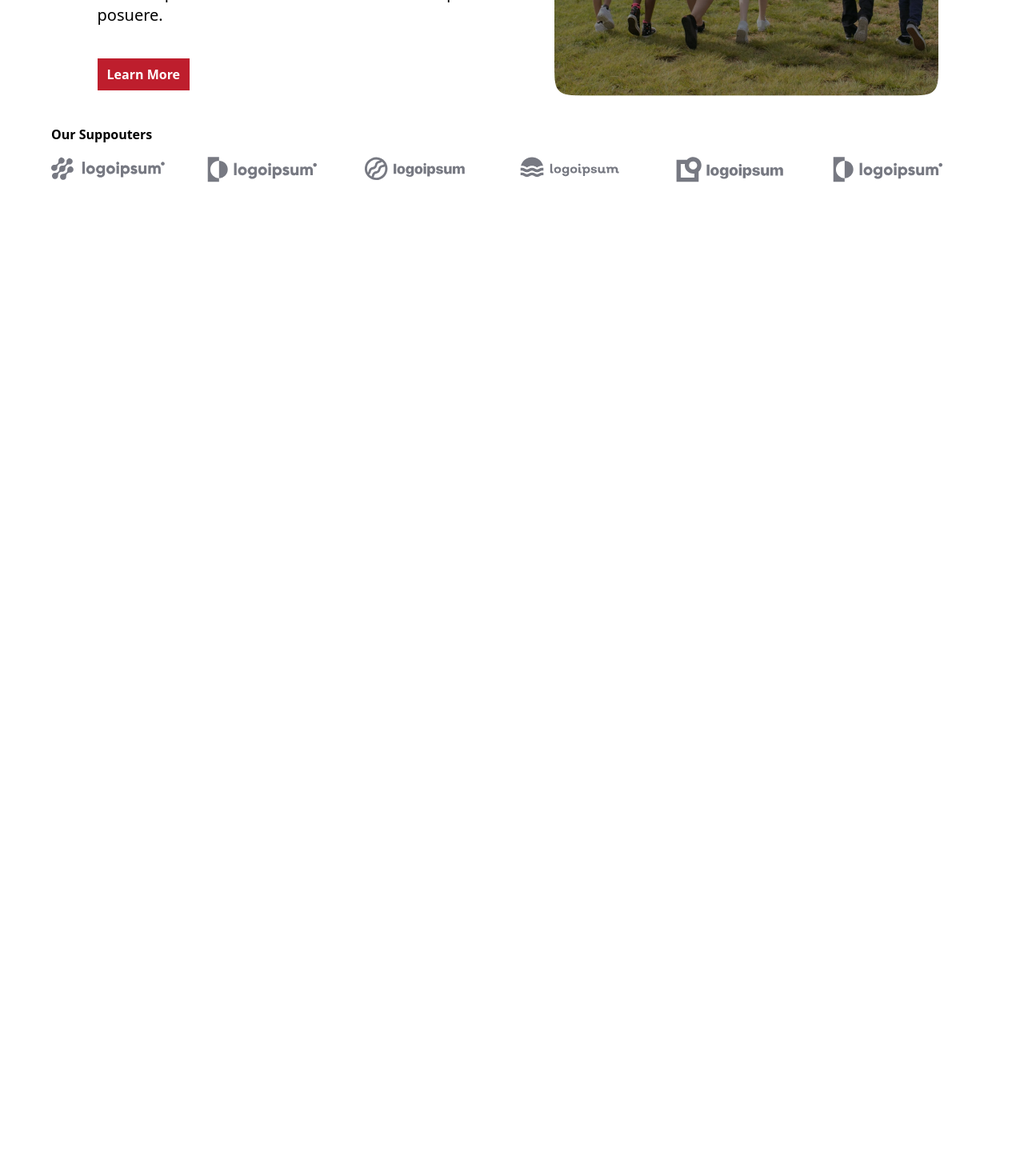
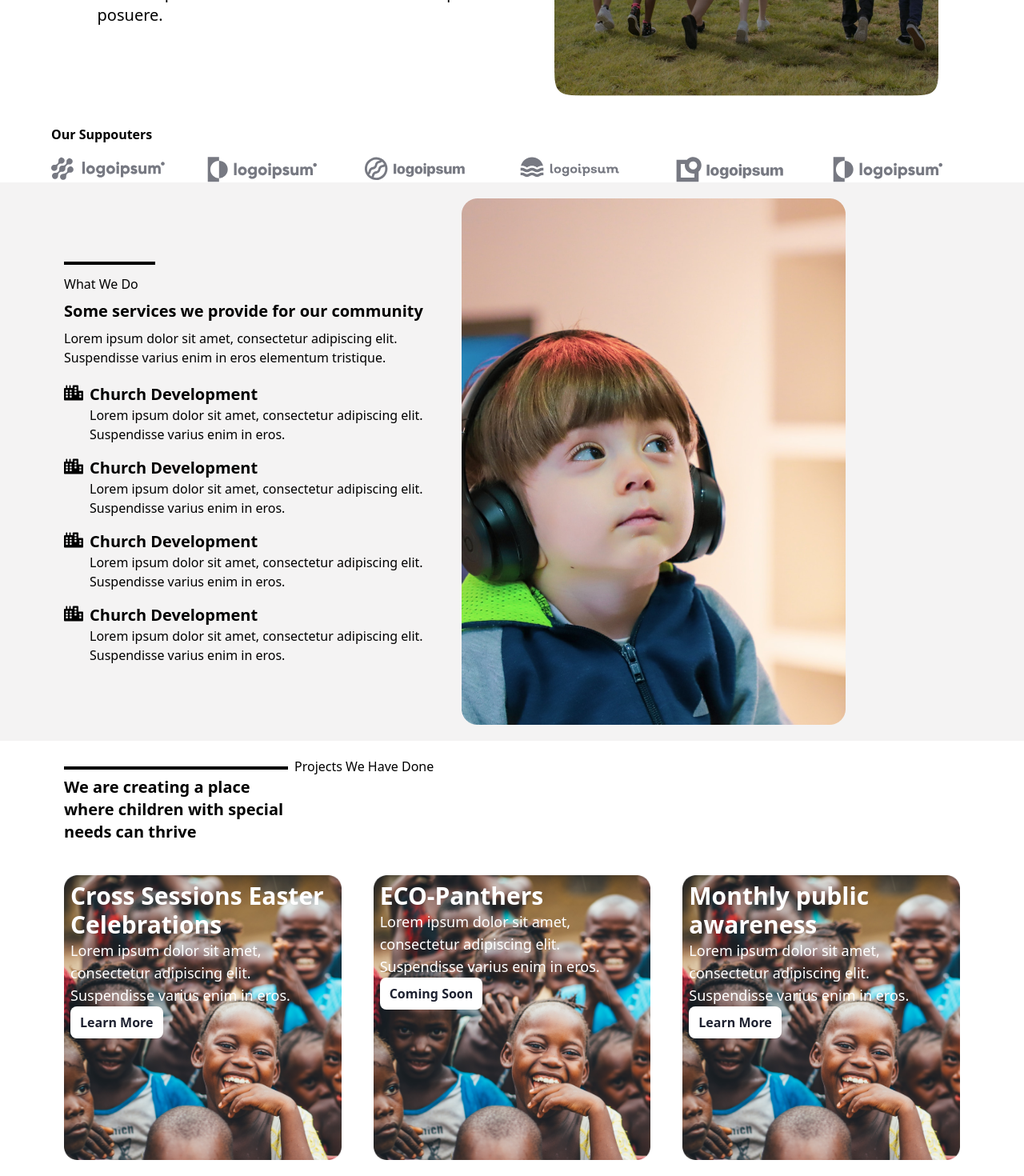
Before and after one commit to Fearless-Edd/clm-website, a React (Vite) app in the folder frontend/: page / in a window 1280 px wide. Shown: the part 1216-2686 px from the top of the page at 80% size. Before the commit the page ends 1444 px from the top, so only its background shows below. Built offline with nearby package versions, Linux system fonts and the light colour scheme.

Commit message:
Complete Projects Section

```diff
--- /dev/null
+++ b/frontend/src/component/Items.jsx
@@ -0,0 +1,22 @@
+import React from "react";
+import PrimaryBtn from "../component/PrimaryBtn";
+
+const Item = ({ image, text, title, btnText }) => (
+  <div className="relative">
+    <div className="absolute inset-0 flex items-start justify-center text-white p-5 lg:p-2  overflow-hidden object-contain
+    ">
+      <div className="flex flex-col gap-5 lg:gap-0">
+        <h1 className="text-3xl font-semibold">{title}</h1>
+        <p className="text-lg ">{text}</p>
+        <PrimaryBtn title={btnText} textColor="#1D2130" bgColor="#FFFFFF" />
+      </div>
+    </div>
+    <img
+      src={image}
+      alt=""
+      className="w-full h-auto "
+    />
+  </div>
+);
+
+export default Item;
--- a/frontend/src/component/PrimaryBtn.jsx
+++ b/frontend/src/component/PrimaryBtn.jsx
@@ -8,7 +8,7 @@ const PrimaryBtn = ({ title, textColor, bgColor }) => {
 
   return (
     <div>
-      <button style={buttonStyle} className='font-bold p-2 px-3'>{title}</button>
+      <button style={buttonStyle} className='font-bold p-2 px-3 rounded-lg'>{title}</button>
     </div>
   );
 }
--- /dev/null
+++ b/frontend/src/component/Services.jsx
@@ -0,0 +1,17 @@
+import React from "react";
+
+const Services = ({ icon, title, desc }) => {
+  return (
+    <div>
+      <div className="flex gap-2 items-start py-2">
+        <div className="text-2xl">{icon}</div>
+        <div className="">
+          <h1 className="font-bold text-xl ">{title}</h1>
+          <p className="text-[16px]">{desc}</p>
+        </div>
+      </div>
+    </div>
+  );
+};
+
+export default Services;
--- a/frontend/src/pages/Home.jsx
+++ b/frontend/src/pages/Home.jsx
@@ -1,10 +1,68 @@
 import Navbar from "../component/Navbar";
 import Hero from "../component/Hero";
-import { About, logo1,logo2, logo3 ,logo4, logo5, logo6} from "../assets/images";
+import {
+  About,
+  logo1,
+  logo2,
+  logo3,
+  logo4,
+  logo5,
+  logo6,
+  wwd,
+  subimg,
+} from "../assets/images";
 import React from "react";
 import PrimaryBtn from "../component/PrimaryBtn";
+import Services from "../component/Services";
+import { FaCity } from "react-icons/fa";
+import Item from "../component/Items";
 
 const Home = () => {
+  const servicesData = [
+    {
+      icon: <FaCity />,
+      title: "Church Development",
+      desc: "Lorem ipsum dolor sit amet, consectetur adipiscing elit. Suspendisse varius enim in eros.",
+    },
+    {
+      icon: <FaCity />,
+      title: "Church Development",
+      desc: "Lorem ipsum dolor sit amet, consectetur adipiscing elit. Suspendisse varius enim in eros.",
+    },
+    {
+      icon: <FaCity />,
+      title: "Church Development",
+      desc: "Lorem ipsum dolor sit amet, consectetur adipiscing elit. Suspendisse varius enim in eros.",
+    },
+    {
+      icon: <FaCity />,
+      title: "Church Development",
+      desc: "Lorem ipsum dolor sit amet, consectetur adipiscing elit. Suspendisse varius enim in eros.",
+    },
+  ];
+
+  const itemsData = [
+  {
+    image: subimg,
+    title: "Cross Sessions Easter Celebrations",
+    text: "Lorem ipsum dolor sit amet, consectetur adipiscing elit. Suspendisse varius enim in eros.",
+    btnText: "Learn More"
+  },
+  {
+    image: subimg,
+    title: "ECO-Panthers",
+    text: "Lorem ipsum dolor sit amet, consectetur adipiscing elit. Suspendisse varius enim in eros.",
+    btnText: "Coming Soon"
+  },
+  {
+    image: subimg,
+    title: "Monthly public awareness",
+    text: "Lorem ipsum dolor sit amet, consectetur adipiscing elit. Suspendisse varius enim in eros.",
+    btnText: "Learn More"
+  }
+];
+
+
   return (
     <div>
       <Navbar />
@@ -31,11 +89,7 @@ const Home = () => {
                 tristique posuere.
               </p>
             </div>
-            <PrimaryBtn
-              title="Learn More"
-              textColor="#FFFFFF"
-              bgColor="#BE1E2D"
-            />
+
           </div>
         </div>
         <div className="flex justify-center items-center lg:w-1/2">
@@ -55,6 +109,66 @@ const Home = () => {
           <img src={logo6} alt="" />
         </div>
       </div>
+
+      {/* what we do  */}
+      <div className="px-5 py-5 md:px-16 lg:px-20 md:flex justify-center items-center gap-10 bg-foregrround ">
+        <div className="flex flex-col gap-3 ">
+          <div className="w-20 h-1 bg-black md:w-1/4 mt-3"></div>
+          <div className="flex flex-col gap-2">
+            <h2 className="">What We Do</h2>
+            <h1 className="font-semibold text-xl">
+              Some services we provide for our community
+            </h1>
+            <p>
+              Lorem ipsum dolor sit amet, consectetur adipiscing elit.
+              Suspendisse varius enim in eros elementum tristique.
+            </p>
+          </div>
+
+          <div className="">
+            {servicesData.map((service, index) => (
+              <Services
+                key={index}
+                icon={service.icon}
+                title={service.title}
+                desc={service.desc}
+              />
+            ))}
+          </div>
+        </div>
+        <div className="md:w-full h-auto">
+          <img src={wwd} alt="" />
+        </div>
+      </div>
+
+      {/* projects we have done  */}
+      <div className="px-5 py-5 md:px-16 lg:px-20">
+        <div>
+          <div className="md:flex gap-2">
+            <div className="w-20 h-1 bg-black md:w-1/4 mt-3"></div>
+            <div className="">
+              <p>Projects We Have Done</p>
+            </div>
+          </div>
+          <div>
+            <h1 className="font-semibold text-xl">
+              We are creating a place <br /> where children with special <br />{" "}
+              needs can thrive
+            </h1>
+          </div>
+        </div>
+        <div className="pt-10  text-white grid md:grid-cols-2 lg:grid-cols-3 gap-10">
+        {itemsData.map((item, index) => (
+      <Item
+        key={index}
+        image={item.image}
+        title={item.title}
+        text={item.text}
+        btnText={item.btnText}
+      />
+    ))}
+        </div>
+      </div>
     </div>
   );
 };
--- a/frontend/tailwind.config.js
+++ b/frontend/tailwind.config.js
@@ -9,6 +9,7 @@ export default {
       colors: {
         background: "#FEFDFC",
         btnColor:"#1D2130",
+        foregrround:"#F4F3F3",
 
       },
       fontFamily: {
```
Also changed, not shown: frontend/src/assets/images/index.js (+8 -1 lines).
